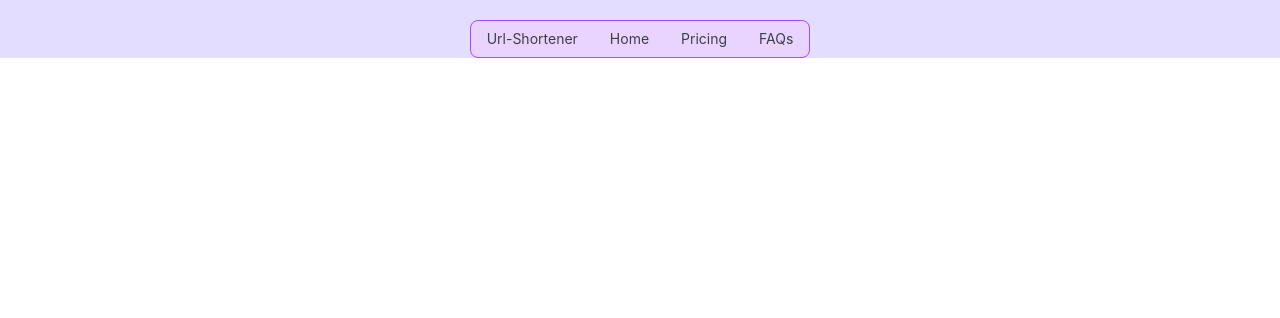
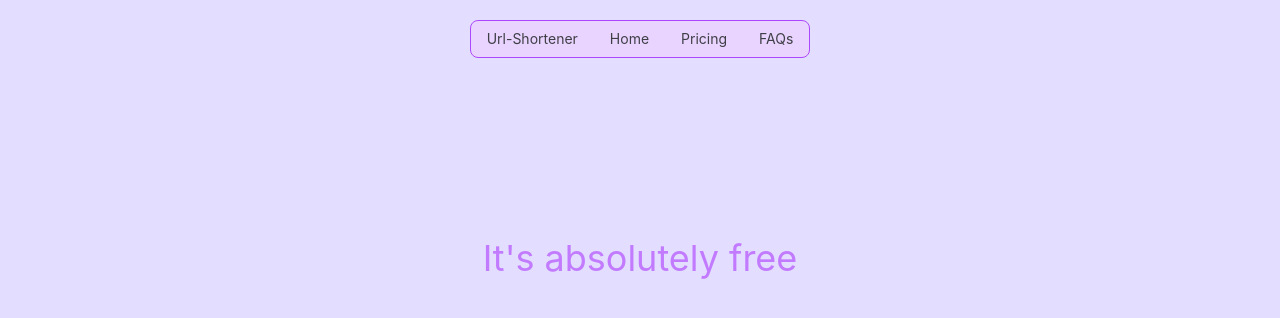
Before and after one commit to ankitsensei/url-shortener, a React (Vite) app in the folder frontend/: page /pricing in a window 1280 px wide. Shown: the top 318 px of the page. Built offline with nearby package versions, Linux system fonts and the light colour scheme.

Commit message:
feat: Pricing page basic layout

```diff
--- a/frontend/src/pages/Pricing.tsx
+++ b/frontend/src/pages/Pricing.tsx
@@ -2,8 +2,11 @@ import Navbar from "../components/Navbar";
 
 const Pricing = () => {
   return (
-    <div className="w-full h-full bg-[#E3DEFF]">
+    <div className="w-full h-screen bg-[#E3DEFF]">
       <Navbar />
+      <div className="flex flex-col justify-center items-center h-1/2">
+        <p className="text-4xl text-purple-400">It's absolutely free</p>
+      </div>
     </div>
   );
 };
```
